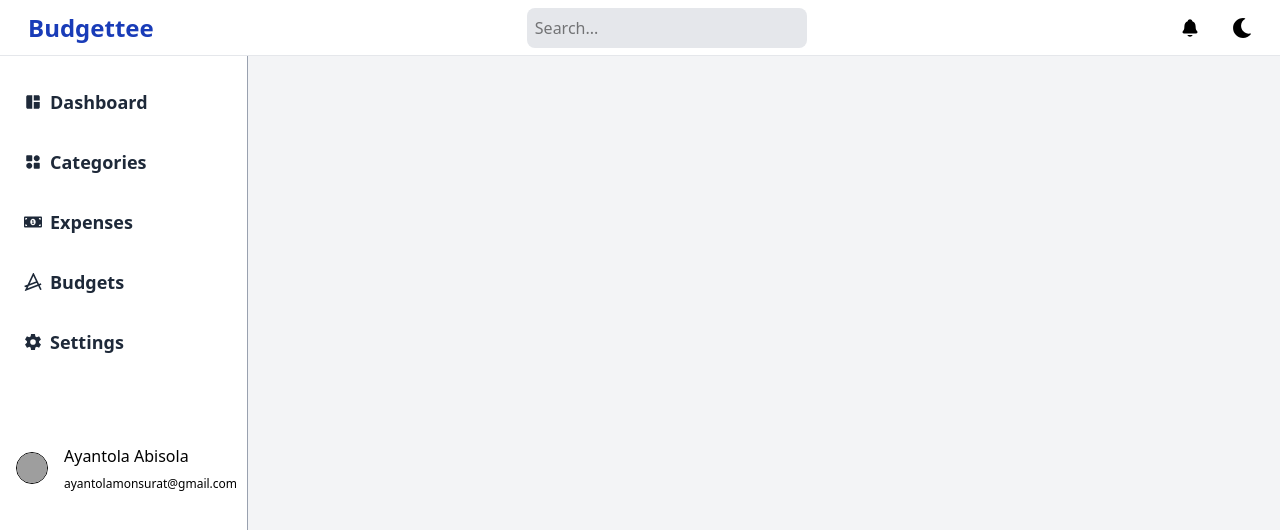
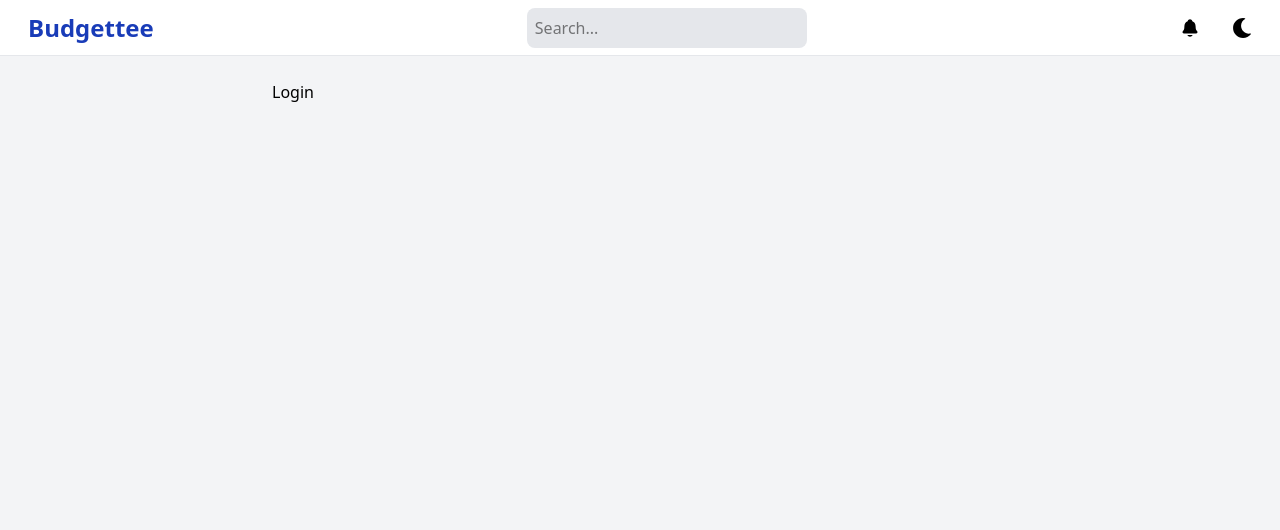
Before and after one commit to DevMeley/Expense-Tracker, a React (Vite) app: page /login in a window 1280 px wide. Shown: the top 530 px of the page. Built offline with nearby package versions, Linux system fonts and the light colour scheme; grey boxes are pictures that could not be loaded.

Commit message:
feat: add SignUp and Login pages, update routing in App component

```diff
--- a/src/App.jsx
+++ b/src/App.jsx
@@ -8,6 +8,8 @@ import Expenses from "./Pages/Expenses";
 import Budgets from "./Pages/Budgets";
 import "./App.css";
 import Home from "./Pages/Home";
+import SignUp from "./Pages/SignUp";
+import Login from "./Pages/Login";
 
 function App() {
   const [darkMode, setDarkMode] = useState(false);
@@ -16,6 +18,8 @@ function App() {
 
   const isDashboard = location.pathname === "/dashboard";
   const isHomePage = location.pathname === "/";
+  const isSignUp = location.pathname === '/signup'
+  const isLogin = location.pathname === "/login"
 
   const toggleDarkMode = () => {
     setDarkMode(!darkMode);
@@ -23,6 +27,9 @@ function App() {
   const openSideMenu = () => {
     setIsSideBar(!isSideBar);
   };
+
+  // hide side bar
+  const hideSideBar = isHomePage || isSignUp || isLogin
 
   return (
     <div
@@ -35,12 +42,14 @@ function App() {
         darkMode={darkMode}
         openSideMenu={openSideMenu}
       />
-      {!isHomePage && (
+      {!hideSideBar && (
         <SideBar openSideMenu={openSideMenu} isSideBar={isSideBar} />
       )}
         <main className={`pt-20 mx-4 z-40 ${isHomePage? "lg:ml-0":'lg:ml-68'}`}>
       <Routes>
         <Route path="/" element={<Home />} />
+          <Route path="/signup" element={<SignUp/>}/>
+          <Route path="/login" element={<Login/>}/>
           <Route path="/dashboard" element={<Dashboard />} />
           <Route path="/categories" element={<Categories />} />
           <Route path="/expenses" element={<Expenses />} />
--- /dev/null
+++ b/src/Pages/Login.jsx
@@ -0,0 +1,9 @@
+import React from 'react'
+
+function Login() {
+  return (
+    <div>Login</div>
+  )
+}
+
+export default Login
--- /dev/null
+++ b/src/Pages/SignUp.jsx
@@ -0,0 +1,9 @@
+import React from 'react'
+
+function SignUp() {
+  return (
+    <div>SignUp</div>
+  )
+}
+
+export default SignUp
```
